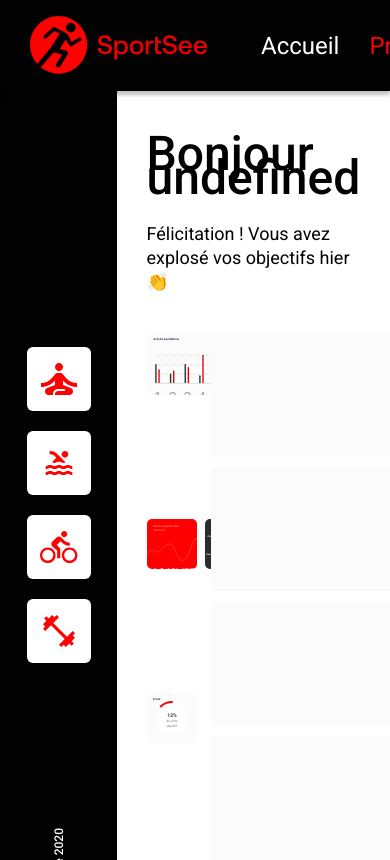
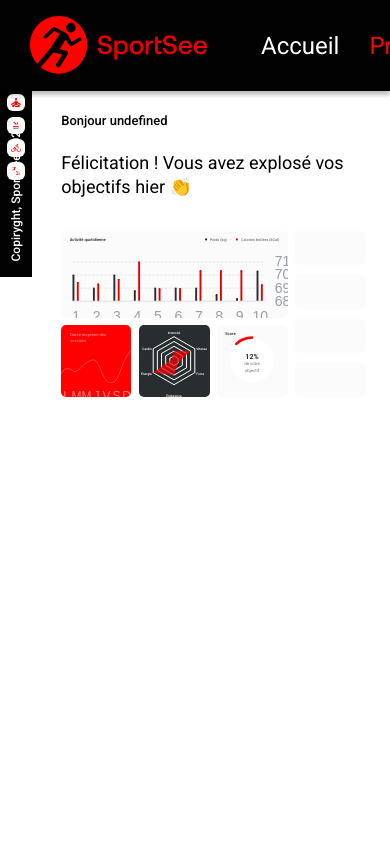
Before and after one commit to pcourant/PierreCourant_12_13092022, a React (Vite) app: page /profile/1 in a window 390 px wide. Shown: the top 860 px of the page. Built offline with nearby package versions, Linux system fonts and the light colour scheme.

Commit message:
Fix responsive dimension for SideBar and KeyInfo

```diff
--- a/src/App.jsx
+++ b/src/App.jsx
@@ -27,13 +27,15 @@ const GlobalStyle = createGlobalStyle`
 
 const StyledMain = styled.main`
   position: relative;
-  margin-left: 117px;
-  padding-top: 4.72vw;
+  margin-left: 8.125vw;
+  /* margin-left: 117px; */
+  padding-top: 2.5vw;
   padding-left: 7.57vw;
   padding-right: 6.25vw;
   display: flex;
   flex-flow: column nowrap;
-  row-gap: 5.34vw;
+  row-gap: 3.5vw;
+  /* row-gap: 5.34vw; */
 `;
 
 const App = () => {
--- a/src/components/HeaderMain/index.jsx
+++ b/src/components/HeaderMain/index.jsx
@@ -4,7 +4,8 @@ import styled from 'styled-components';
 import colors from '../../utils/styles/colors';
 
 const StyledTitle = styled.h1`
-  font-size: 48px;
+  font-size: 3.333vw;
+  /* font-size: 48px; */
   font-weight: 500;
 `;
 
--- a/src/components/KeyInfoCard/index.jsx
+++ b/src/components/KeyInfoCard/index.jsx
@@ -1,16 +1,63 @@
-import React from 'react';
+import React, { useRef, useEffect } from 'react';
+import { useUpdateWidth } from '../../utils/hooks';
+import { KEYINFO_DIMENSION_RATIO, scale1spanChart } from '../../utils/charts';
 import PropTypes from 'prop-types';
 import styled from 'styled-components';
 import colors from '../../utils/styles/colors';
+import {
+  max,
+  select,
+  scaleLinear,
+  extent,
+  axisBottom,
+  line,
+  curveCardinal,
+} from 'd3';
 
-const StyledCard = styled.article`
-  width: 258px;
-  height: 124px;
-  background-color: ${colors.backgroundLight};
+const ChartContainer = styled.div`
+  width: 100%;
 `;
 
-const KeyInfoCard = ({ title, value, icon }) => {
-  return <StyledCard></StyledCard>;
+const StyledKeyInfoCard = styled.svg.attrs({
+  version: '1.1',
+  xmlns: 'http://www.w3.org/2000/svg',
+  xmlnsXlink: 'http://www.w3.org/1999/xlink',
+})`
+  background-color: ${colors.backgroundLight};
+  border-radius: 5px;
+`;
+
+const KeyInfoCard = (props) => {
+  const chartContainerRef = useRef(null);
+  const chartRef = useRef(null);
+  const width = useUpdateWidth(chartContainerRef);
+
+  useEffect(
+    () => {
+      if (chartRef.current) {
+        const height = width * KEYINFO_DIMENSION_RATIO;
+        const svg = select(chartRef.current);
+        svg.attr('height', height);
+
+        //********************* DIMENSION PROCESSING *********************
+      }
+
+      return () => {
+        // Delete the entire chart
+        while (chartRef.current.firstChild) {
+          chartRef.current.removeChild(chartRef.current.firstChild);
+        }
+      };
+    },
+    // Dependency array
+    [props, width]
+  );
+
+  return (
+    <ChartContainer ref={chartContainerRef}>
+      <StyledKeyInfoCard width={'100%'} ref={chartRef} />
+    </ChartContainer>
+  );
 };
 
 KeyInfoCard.propTypes = {};
--- a/src/components/RadialBarChart/index.jsx
+++ b/src/components/RadialBarChart/index.jsx
@@ -2,7 +2,7 @@ import React, { useRef, useEffect } from 'react';
 import { useUpdateWidth } from '../../utils/hooks';
 import {
   SQUARE_DIMENSION_RATIO,
-  scaleSquaredChart,
+  scale1spanChart,
   wrap,
   describeArc,
 } from '../../utils/charts';
@@ -74,24 +74,24 @@ const RadialBarChart = (props) => {
 
         //********************* DIMENSION PROCESSING *********************
 
-        const lineWidth = scaleSquaredChart(10, width);
+        const lineWidth = scale1spanChart(10, width);
         const title = {
           text: props.title,
-          fontSize: scaleSquaredChart(15, width),
-          lineHeight: scaleSquaredChart(24, width),
+          fontSize: scale1spanChart(15, width),
+          lineHeight: scale1spanChart(24, width),
           margin: {
-            top: scaleSquaredChart(24, width),
-            left: scaleSquaredChart(30, width),
+            top: scale1spanChart(24, width),
+            left: scale1spanChart(30, width),
           },
         };
-        const radius = scaleSquaredChart(160 / 2, width) + lineWidth / 2;
+        const radius = scale1spanChart(160 / 2, width) + lineWidth / 2;
         const data = props.data;
         const legend = {
           text: props.legend,
-          fontSize: scaleSquaredChart(16, width),
-          lineHeight: scaleSquaredChart(26, width),
-          width: scaleSquaredChart(95, width),
-          dataFontSize: scaleSquaredChart(26, width),
+          fontSize: scale1spanChart(16, width),
+          lineHeight: scale1spanChart(26, width),
+          width: scale1spanChart(95, width),
+          dataFontSize: scale1spanChart(26, width),
         };
 
         //********************* DATA PROCESSING *********************
--- a/src/components/Sidebar/index.jsx
+++ b/src/components/Sidebar/index.jsx
@@ -1,12 +1,20 @@
 import React from 'react';
+import { useWindowSize } from '../../utils/hooks';
 import { NavLink } from 'react-router-dom';
+import {
+  SIDEBAR_DIMENSION_RATIO,
+  prorataWindowScale,
+} from '../../utils/charts';
 import styled from 'styled-components';
 import colors from '../../utils/styles/colors';
 
 const SidebarWrapper = styled.div`
-  width: 117px;
+  width: 8.125vw;
+  /* width: ${(props) => prorataWindowScale(117, props.windowWidth)}; */
+  height: ${(props) => prorataWindowScale(1024, props.windowWidth)};
+  /* width: 117px; */
   /* height: 100vh; */
-  height: 1024px;
+  /* height: 1024px; */
   background-color: ${colors.backgroundDark};
   position: absolute;
   top: 0;
@@ -22,13 +30,17 @@ const StyledNav = styled.nav`
   flex-flow: column nowrap;
   justify-content: center;
   align-items: center;
-  row-gap: 20px;
-  margin-bottom: 14px;
+  row-gap: ${(props) => prorataWindowScale(20, props.windowWidth)}px;
+  /* row-gap: 20px; */
+  margin-bottom: ${(props) => prorataWindowScale(14, props.windowWidth)};
+  /* margin-bottom: 14px; */
 `;
 
 const StyledNavLink = styled(NavLink)`
-  width: 64px;
-  height: 64px;
+  width: ${(props) => prorataWindowScale(64, props.windowWidth)};
+  /* width: 64px; */
+  height: ${(props) => prorataWindowScale(64, props.windowWidth)};
+  /* height: 64px; */
   color: ${colors.secondary};
   background-color: white;
   text-decoration: none;
@@ -41,7 +53,8 @@ const StyledNavLink = styled(NavLink)`
 const CopyrightWrapper = styled.p`
   position: absolute;
   /* bottom: 5.76vh; */
-  bottom: 59px;
+  bottom: ${(props) => prorataWindowScale(59, props.windowWidth)};
+  /* bottom: 59px; */
   color: white;
   font-size: 12px;
   font-weight: 500;
@@ -55,23 +68,47 @@ const bikeIcon = new URL('../../assets/bike.svg', import.meta.url);
 const workoutIcon = new URL('../../assets/workout.svg', import.meta.url);
 
 const Sidebar = () => {
+  const [windowWidth] = useWindowSize();
+
   return (
-    <SidebarWrapper>
-      <StyledNav>
-        <StyledNavLink>
-          <img src={yogaIcon} alt="yoga icon" />
+    <SidebarWrapper windowWidth={windowWidth}>
+      <StyledNav windowWidth={windowWidth}>
+        <StyledNavLink windowWidth={windowWidth}>
+          <img
+            src={yogaIcon}
+            alt="yoga icon"
+            width={prorataWindowScale(36, windowWidth)}
+            height={prorataWindowScale(32, windowWidth)}
+          />
         </StyledNavLink>
-        <StyledNavLink>
-          <img src={swimIcon} alt="swim icon" />
+        <StyledNavLink windowWidth={windowWidth}>
+          <img
+            src={swimIcon}
+            alt="swim icon"
+            width={prorataWindowScale(32, windowWidth)}
+            height={prorataWindowScale(32, windowWidth)}
+          />
         </StyledNavLink>
-        <StyledNavLink>
-          <img src={bikeIcon} alt="bike icon" />
+        <StyledNavLink windowWidth={windowWidth}>
+          <img
+            src={bikeIcon}
+            alt="bike icon"
+            width={prorataWindowScale(38, windowWidth)}
+            height={prorataWindowScale(32, windowWidth)}
+          />
         </StyledNavLink>
-        <StyledNavLink>
-          <img src={workoutIcon} alt="workout icon" />
+        <StyledNavLink windowWidth={windowWidth}>
+          <img
+            src={workoutIcon}
+            alt="workout icon"
+            width={prorataWindowScale(32, windowWidth)}
+            height={prorataWindowScale(32, windowWidth)}
+          />
         </StyledNavLink>
       </StyledNav>
-      <CopyrightWrapper>Copiryght, SportSee 2020</CopyrightWrapper>
+      <CopyrightWrapper windowWidth={windowWidth}>
+        Copiryght, SportSee 2020
+      </CopyrightWrapper>
     </SidebarWrapper>
   );
 };
--- a/src/pages/Profile/index.jsx
+++ b/src/pages/Profile/index.jsx
@@ -16,29 +16,25 @@ import LineChart from '../../components/LineChart';
 import RadarChart from '../../components/RadarChart';
 import RadialBarChart from '../../components/RadialBarChart';
 
-const StyledSection = styled.section`
-  display: flex;
-  flex-flow: row nowrap;
-  justify-content: space-between;
+const StyledSection = styled.div`
+  display: grid;
+  grid-template-columns: repeat(4, 1fr);
+  grid-template-rows: auto;
+  gap: 2vw;
 `;
 
-const ChartsContainer = styled.div`
-  width: 74%;
-  display: flex;
-  flex-flow: row wrap;
-  gap: 2.08vw;
+const ChartRectContainer = styled.div`
+  grid-row: 1 / 1;
+  grid-column: 1 / span 3;
 `;
 
-const SquaredChart = styled.div`
-  width: 31%;
-`;
+const KeysInfoContainer = styled.div`
+  grid-row: 1 / span 2;
+  grid-column: 4 / 5;
 
-const CardsContainer = styled.div`
-  width: 23%;
   display: flex;
   flex-flow: column nowrap;
-  row-gap: 2.71vw;
-  justify-content: start;
+  justify-content: space-between;
   align-items: center;
 `;
 
@@ -70,7 +66,7 @@ const Profile = (props) => {
         subtitle={'Félicitation ! Vous avez explosé vos objectifs hier 👏'}
       />
       <StyledSection>
-        <ChartsContainer>
+        <ChartRectContainer>
           <BarChart
             title={'Activité quotidienne'}
             labels={{
@@ -93,7 +89,7 @@ const Profile = (props) => {
               { x: 10, y1: 70.3, y2: 210 },
             ]}
           />
-          <SquaredChart>
+        </ChartRectContainer>
         <LineChart
           title={'Durée moyenne des sessions'}
           labels={{
@@ -103,8 +99,6 @@ const Profile = (props) => {
           }}
           data={[0, 30, 23, 45, 50, 0, 0, 60, 90]}
         />
-          </SquaredChart>
-          <SquaredChart>
         <RadarChart
           margin={{ top: 41, right: 39, bottom: 42, left: 39 }}
           levels={{ count: 5, max: 250 }}
@@ -118,16 +112,12 @@ const Profile = (props) => {
           ]}
           data={[100, 200, 50, 150, 250, 30]}
         />
-          </SquaredChart>
-          <SquaredChart>
         <RadialBarChart
           title={'Score'}
           legend={'de votre objectif'}
           data={0.12}
         />
-          </SquaredChart>
-        </ChartsContainer>
-        <CardsContainer>
+        <KeysInfoContainer>
           <KeyInfoCard
             value={'1,930kCal'}
             title={'Calories'}
@@ -136,7 +126,7 @@ const Profile = (props) => {
           <KeyInfoCard />
           <KeyInfoCard />
           <KeyInfoCard />
-        </CardsContainer>
+        </KeysInfoContainer>
       </StyledSection>
     </>
   );
--- a/src/utils/charts/index.js
+++ b/src/utils/charts/index.js
@@ -2,10 +2,17 @@ import { select } from 'd3';
 
 export const RECT_DIMENSION_RATIO = 0.383;
 export const SQUARE_DIMENSION_RATIO = 1.0194;
+export const KEYINFO_DIMENSION_RATIO = 0.4806;
+export const SIDEBAR_DIMENSION_RATIO = 0.4806;
 
 // Constants from figma mockups
 export function prorataScale(mockupValue, currentChartWidth, mockupChartWidth) {
   return (currentChartWidth * mockupValue) / mockupChartWidth;
+}
+
+const WINDOW_ORIGINAL_WIDTH = 1440;
+export function prorataWindowScale(mockupValue, currentChartWidth) {
+  return prorataScale(mockupValue, currentChartWidth, WINDOW_ORIGINAL_WIDTH);
 }
 
 const RECTCHART_ORIGINAL_WIDTH = 835;
@@ -13,12 +20,12 @@ export function scaleRectChart(mockupValue, currentChartWidth) {
   return prorataScale(mockupValue, currentChartWidth, RECTCHART_ORIGINAL_WIDTH);
 }
 
-const SQUAREDCHART_ORIGINAL_WIDTH = 258;
-export function scaleSquaredChart(mockupValue, currentChartWidth) {
+const SPAN1_CHART_ORIGINAL_WIDTH = 258;
+export function scale1spanChart(mockupValue, currentChartWidth) {
   return prorataScale(
     mockupValue,
     currentChartWidth,
-    SQUAREDCHART_ORIGINAL_WIDTH
+    SPAN1_CHART_ORIGINAL_WIDTH
   );
 }
 
--- a/src/utils/hooks/index.jsx
+++ b/src/utils/hooks/index.jsx
@@ -1,4 +1,4 @@
-import { useState, useEffect } from 'react';
+import { useState, useEffect, useLayoutEffect } from 'react';
 
 export function useUpdateWidth(chartContainerRef) {
   const [width, setWidth] = useState(0);
@@ -14,3 +14,16 @@ export function useUpdateWidth(chartContainerRef) {
 
   return width;
 }
+
+export function useWindowSize() {
+  const [size, setSize] = useState([0, 0]);
+  useLayoutEffect(() => {
+    function updateSize() {
+      setSize([window.innerWidth, window.innerHeight]);
+    }
+    window.addEventListener('resize', updateSize);
+    updateSize();
+    return () => window.removeEventListener('resize', updateSize);
+  }, []);
+  return size;
+}
```
Also changed, not shown: src/components/LineChart/index.jsx (+14 -14 lines), src/components/RadarChart/index.jsx (+8 -8 lines). Lines whose indentation alone changed are shown as unchanged.
